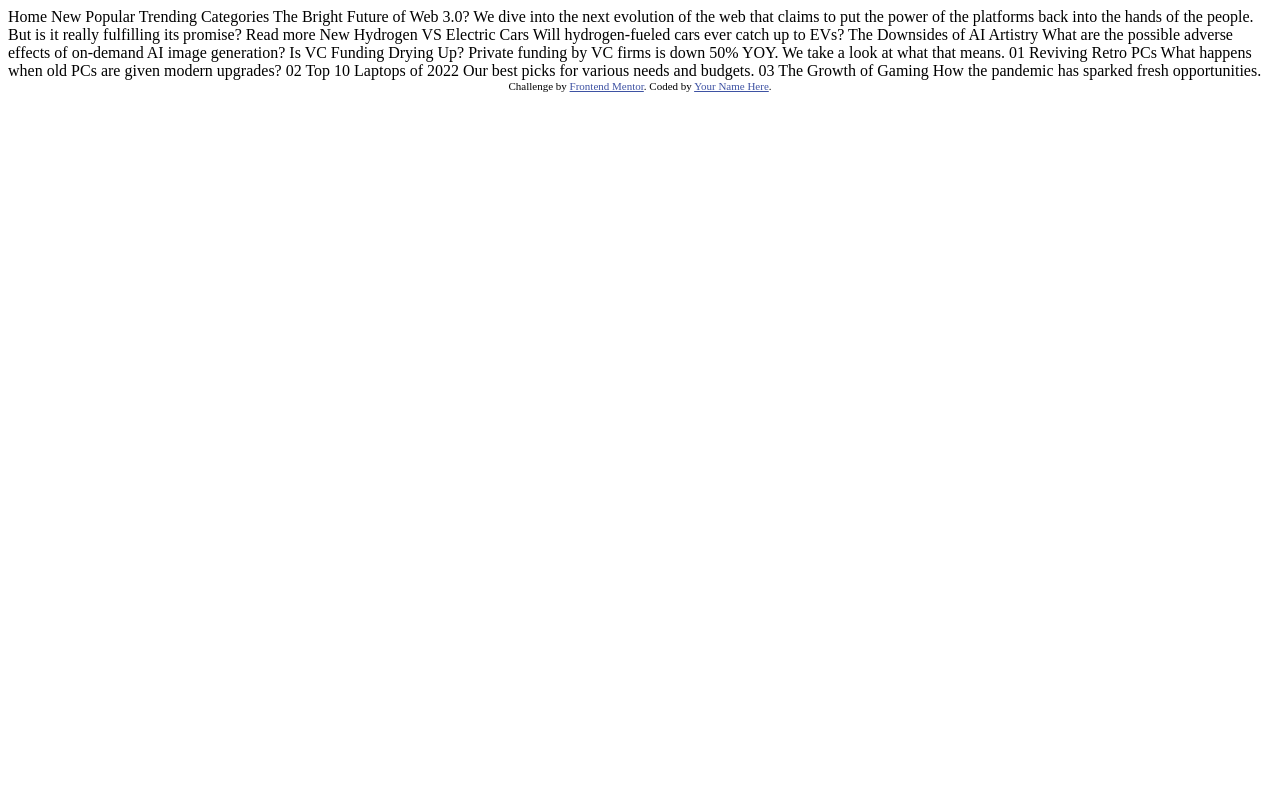
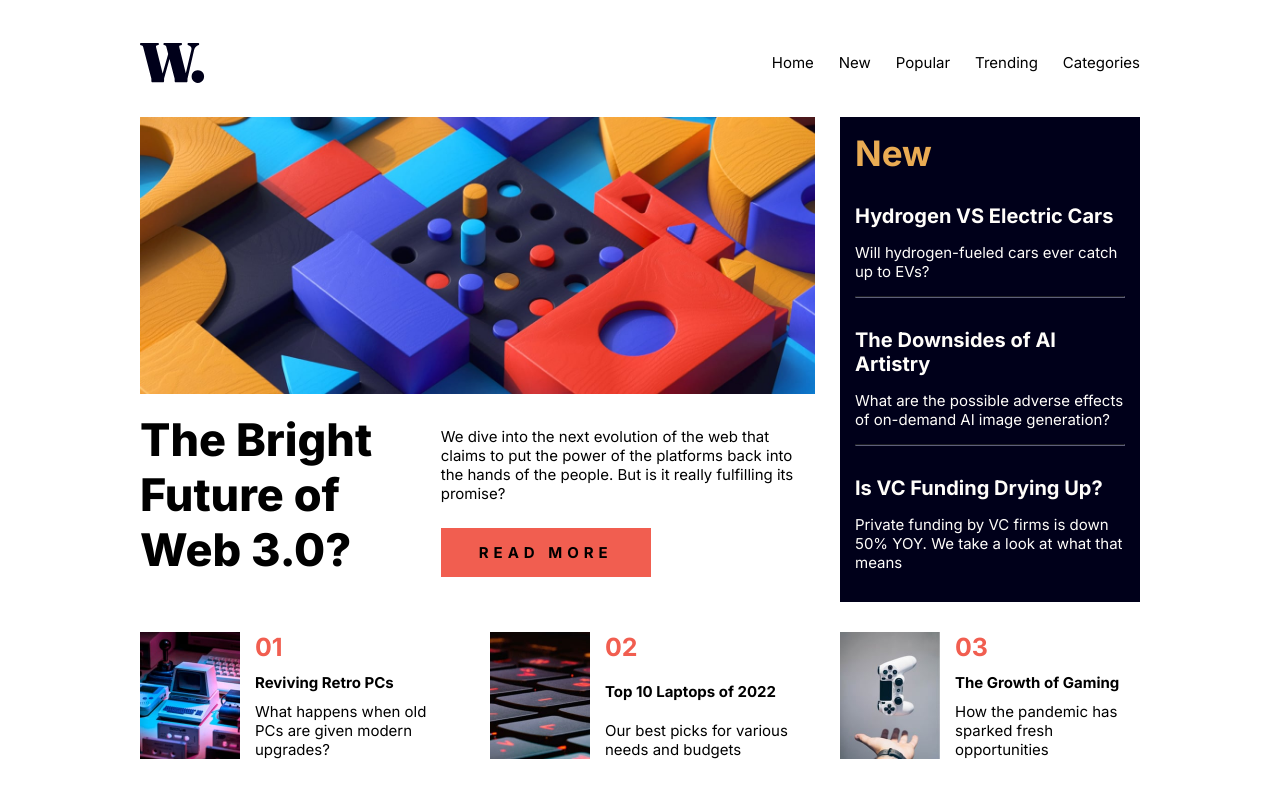
Before and after one commit to Felipe-Cassiano/news-homepage, a plain HTML site: page news-homepage-main/index.html in a window 1280 px wide. Drawn offline with Linux system fonts and the light colour scheme.

Commit message:
Desafio Concluído
Concluído Desafio do Front - End Mentor - News Homepage

```diff
--- a/news-homepage-main/index.html
+++ b/news-homepage-main/index.html
@@ -1,60 +1,104 @@
 <!DOCTYPE html>
 <html lang="en">
+
 <head>
   <meta charset="UTF-8">
-  <meta name="viewport" content="width=device-width, initial-scale=1.0"> <!-- displays site properly based on user's device -->
+  <meta name="viewport" content="width=device-width, initial-scale=1.0">
+  <title>News Homepage</title>
+  <link rel="stylesheet" href="style.css">
+</head>
 
-  <link rel="icon" type="image/png" sizes="32x32" href="./assets/images/favicon-32x32.png">
+<body>
+  <main>
 
-  <title>Frontend Mentor | News homepage</title>
+    <nav>
+      <img src="./assets/images/logo.svg" alt="Logo">
+      <ul>
+        <li>Home</li>
+        <li>New</li>
+        <li>Popular</li>
+        <li>Trending</li>
+        <li>Categories</li>
+      </ul>
+    </nav>
 
-  <!-- Feel free to remove these styles or customise in your own stylesheet 👍 -->
-  <style>
-    .attribution { font-size: 11px; text-align: center; }
-    .attribution a { color: hsl(228, 45%, 44%); }
-  </style>
-</head>
-<body>
+    <!-- Seção 1 - Artigo Principal e Novos -->
 
-  Home
-  New
-  Popular
-  Trending
-  Categories
+    <section id="section1">
 
-  The Bright Future of Web 3.0?
+      <!-- Artigo Principal -->
+      <div class="main-article">
+        <img src="./assets/images/image-web-3-desktop.jpg" alt="">
+        <div class="main-article-info">
+          <h1>The Bright Future of Web 3.0?</h1>
+          <div class="main-article-info-summary">
+            <p>We dive into the next evolution of the web that claims to put the power of the platforms back into the
+              hands of the people. But is it really fulfilling its promise?</p>
+            <button>READ MORE</button>
+          </div>
+        </div>
+      </div>
 
-  We dive into the next evolution of the web that claims to put the power of the platforms back into the hands of the people.
-  But is it really fulfilling its promise?
+      <!-- Novos -->
+      <div class="new">
+        <h1>New</h1>
+        <div class="new-news">
+          <h3>Hydrogen VS Electric Cars</h3>
+          <p>Will hydrogen-fueled cars ever catch up to EVs?</p>
+          <hr>
+        </div>
+        <div class="new-news">
+          <h3>The Downsides of AI Artistry</h3>
+          <p>What are the possible adverse effects of on-demand AI image generation?</p>
+          <hr>
+        </div>
+        <div class="new-news">
+          <h3>Is VC Funding Drying Up?</h3>
+          <p>Private funding by VC firms is down 50% YOY. We take a look at what that means</p>
+        </div>
+      </div>
 
-  Read more
+    </section>
 
-  New
+    <!-- --------------------------------------------------------------------------- -->
 
-  Hydrogen VS Electric Cars
-  Will hydrogen-fueled cars ever catch up to EVs?
+    <!-- Seção 2 - Notícias Populares -->
 
-  The Downsides of AI Artistry
-  What are the possible adverse effects of on-demand AI image generation?
+    <section id="section2">
 
-  Is VC Funding Drying Up?
-  Private funding by VC firms is down 50% YOY. We take a look at what that means.
+      <!-- Notícias Populares -->
+      <div class="popular-news">
+        <img src="./assets/images/image-retro-pcs.jpg" alt="">
 
-  01
-  Reviving Retro PCs
-  What happens when old PCs are given modern upgrades?
+        <div class="popular-news-info">
+          <h1>01</h1>
+          <h4>Reviving Retro PCs</h4>
+          <p>What happens when old PCs are given modern upgrades?</p>
+        </div>
+      </div>
 
-  02
-  Top 10 Laptops of 2022
-  Our best picks for various needs and budgets.
+      <div class="popular-news">
+        <img src="./assets/images/image-top-laptops.jpg" alt="">
+        <div class="popular-news-info">
+          <h1>02</h1>
+          <h4>Top 10 Laptops of 2022</h4>
+          <p>Our best picks for various needs and budgets</p>
+        </div>
+      </div>
 
-  03
-  The Growth of Gaming
-  How the pandemic has sparked fresh opportunities.
+      <div class="popular-news">
+        <img src="./assets/images/image-gaming-growth.jpg" alt="">
+        <div class="popular-news-info">
+          <h1>03</h1>
+          <h4>The Growth of Gaming</h4>
+          <p>How the pandemic has sparked fresh opportunities</p>
+        </div>
+      </div>
 
-  <div class="attribution">
-    Challenge by <a href="https://www.frontendmentor.io?ref=challenge" target="_blank">Frontend Mentor</a>.
-    Coded by <a href="#">Your Name Here</a>.
-  </div>
+    </section>
+
+  </main>
+
 </body>
+
 </html>
--- /dev/null
+++ b/news-homepage-main/style.css
@@ -0,0 +1,213 @@
+/* Configurações Gerais */
+@import url('https://fonts.googleapis.com/css2?family=Inter:wght@100..900&display=swap');
+
+* {
+    font-family: "Inter", sans-serif;
+    font-size: 15px;
+}
+
+body {
+    display: flex;
+    flex-direction: column;
+}
+
+main {
+    width: 1000px;
+    margin: auto;
+}
+
+/* ------------------------------------------------------ */
+
+
+/* Menu */
+
+nav {
+    display: flex;
+    justify-content: space-between;
+    align-items: center;
+    margin-top: 30px;
+}
+
+nav img {
+    width: 65px;
+    height: 40px;
+}
+
+nav ul {
+    display: flex;
+    list-style-type: none;
+    gap: 25px;
+}
+
+/* Menu - Transição */
+
+nav ul li:hover {
+    color: hsl(35, 77%, 62%);
+    cursor: pointer;
+}
+
+/* ------------------------------------------------------ */
+
+/* ------------------------------------------------------ */
+
+
+/* Seção 1 - Artigo Principal e Novos */
+
+/* Seção 1 - Artigo Principal */
+#section1 {
+    display: flex;
+    gap: 25px;
+    margin-top: 30px;
+}
+
+.main-article {
+    display: flex;
+    flex-direction: column;
+    width: 675px;
+}
+
+.main-article img {
+    width: 675px;
+    margin: 0;
+    padding: 0;
+}
+
+.main-article-info {
+    display: flex;
+    justify-content: center;
+    align-items: center;
+    height: 200px;
+    margin: 0;
+    padding: 0;
+    gap: 20px;
+}
+
+.main-article-info h1 {
+    font-size: 45px;
+    font-weight: 800;
+    width: 300px;
+}
+
+.main-article-info-summary {
+    display: flex;
+    flex-direction: column;
+    justify-content: space-between;
+    width: 400px;
+    gap: 10px;
+}
+
+
+.main-article-info-summary button {
+    background-color: hsl(5, 85%, 63%);
+    color: black;
+    letter-spacing: 5px;
+    width: 210px;
+    padding: 15px;
+    border: none;
+    font-weight: 700;
+    cursor: pointer;
+}
+
+/* Seção 1 - Artigo principal - Transição */
+
+.main-article-info-summary button:hover {
+    background-color: black;
+    color: white;
+}
+
+/* ------------------------------------------------------ */
+
+/* ------------------------------------------------------ */
+
+/* Seção 1 - Novos */
+.new {
+    background-color: hsl(240, 100%, 5%);
+    display: flex;
+    flex-direction: column;
+}
+
+
+.new h1 {
+    color: hsl(35, 77%, 62%);
+    font-size: 35px;
+    margin: 0;
+    padding: 15px;
+}
+
+.new-news {
+    color: hsl(36, 100%, 99%);
+    margin: 0;
+    padding: 15px;
+}
+
+.new-news h3 {
+    margin: 0;
+    font-size: 20px;
+    cursor: pointer;
+}
+
+/* Seção 1 - Novos - Transição */
+
+.new-news h3:hover {
+    color: hsl(35, 77%, 62%);
+}
+
+/* ------------------------------------------------------ */
+
+.new-news hr {
+    border-color: hsl(236, 13%, 42%);
+    margin: 0;
+    padding: 0;
+}
+
+/* ------------------------------------------------------ */
+
+/* Seção 2 - Notícias Populares */
+
+#section2 {
+    display: flex;
+    justify-content: space-between;
+    gap: 48px;
+    margin-top: 30px;
+    margin-bottom: 30px;
+}
+
+.popular-news {
+    display: flex;
+    gap: 15px;
+    width: 300px;
+}
+
+.popular-news img {
+    width: 100px;
+}
+
+.popular-news-info {
+    display: flex;
+    flex-direction: column;
+    justify-content: space-between;
+}
+
+.popular-news-info h1 {
+    font-size: 25px;
+    margin: 0;
+    color: hsl(5, 85%, 63%);
+}
+
+.popular-news-info h4 {
+    margin: 0;
+}
+
+/* Seção 2 - Notícias Populares - Transição */
+
+.popular-news-info h4:hover {
+    color: hsl(5, 85%, 63%);
+}
+
+/* ------------------------------------------------------ */
+
+.popular-news-info p {
+    margin: 0;
+}
+
+/* ------------------------------------------------------ */
```
Also changed, not shown: 3 other files.
